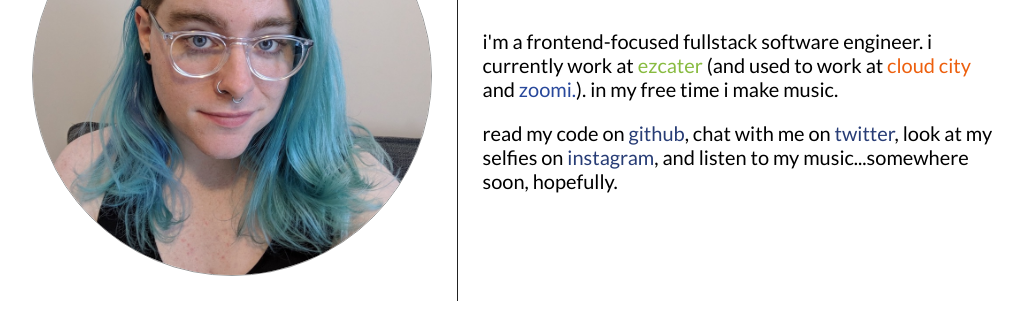
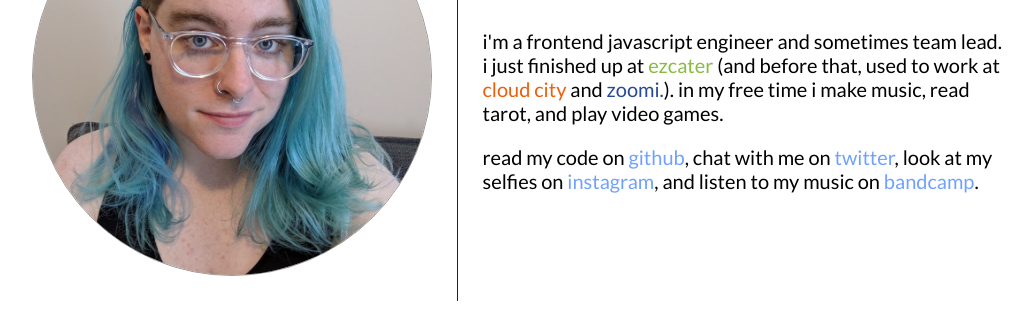
Before and after one commit to adccb/homepage, a plain HTML site: page index.html in a window 1280 px wide. Shown: the part 324-638 px from the top of the page, without its empty margins (121-1153 px from the left). Drawn offline with Linux system fonts and the light colour scheme.

Commit message:
got laid off lol

```diff
--- a/index.html
+++ b/index.html
@@ -11,21 +11,31 @@
       <div>
         <div>
           <h1>hi, i'm autumn.</h1>
-          <p>i'm a frontend-focused fullstack software engineer. i currently work at
+          <p>i'm a frontend javascript engineer and sometimes team lead. i just finished up at
             <a href='https://ezcater.com' style='color: #88bb40'>ezcater</a>
-            (and used to work at <a href='https://cloudcity.io' style='color: #ed5f0d'>cloud city</a> and
-            <a href='https://zoomi.ai' style='color: #28489B'>zoomi.</a>). in my free time i make music.
+            (and before that, used to work at <a href='https://cloudcity.io' style='color: #ed5f0d'>cloud city</a> and
+            <a href='https://zoomi.ai' style='color: #28489B'>zoomi.</a>). in my free time i make music, read tarot, and
+            play video games.
           </p>
 
           <p>read my code on <a href='https://github.com/mxtetrachord'>github</a>, chat with me on
             <a href='https://twitter.com/mxtetrachord'>twitter</a>, look at my selfies on
-            <a href='https://instagram.com/mxtetrachord'>instagram</a>, and listen to my music...somewhere soon, hopefully.
+            <a href='https://instagram.com/mxtetrachord'>instagram</a>, and listen to my music on
+            <a href='https://autumngrace.bandcamp.com'>bandcamp</a>.
           </p>
         </div>
       </div>
     </div>
 
     <script>
+      function toggleGradient() {
+        if(document.body.classList[0] === 'gradient') {
+          document.body.className = ''
+        } else {
+          document.body.className = 'gradient'
+        }
+      }
+
       var keypresses = []
       var konami = [38, 38, 40, 40, 37, 39, 37, 39, 66, 65, 13].toString()
 
@@ -34,7 +44,7 @@
         if (keypresses.length < 11) return
 
         var lastEleven = keypresses.slice(keypresses.length - 11).toString()
-        if (lastEleven === konami) document.body.className = 'gradient'
+        if (lastEleven === konami) toggleGradient()
       })
     </script>
   </body>
--- a/main.css
+++ b/main.css
@@ -20,7 +20,7 @@
   margin-top: 0;
 }
 
-a { text-decoration: none; color: #273c75; }
+a { text-decoration: none; color: #70a1ff; }
 body.gradient a { color: #fbc531 !important; }
 
 p { font-size: 1.25em; }
```
